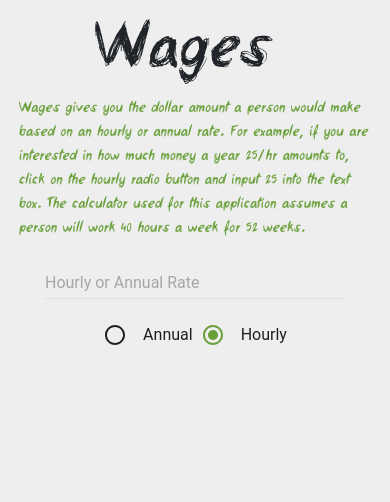
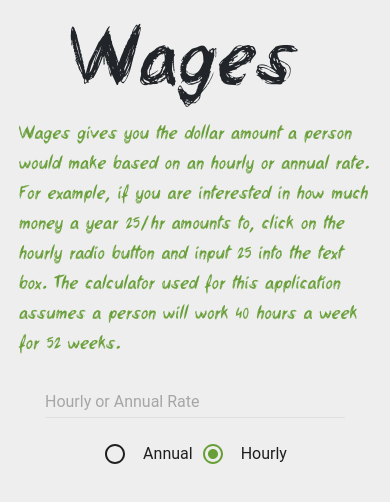
Before and after one commit to itsHabib/Wages, a React app: page / in a window 390 px wide. Shown: the top 502 px of the page. Built offline with nearby package versions, Linux system fonts and the light colour scheme; what react-tap-event-plugin would draw is missing.

Commit message:
fix font and size for title, info, and wage

```diff
--- a/index.html
+++ b/index.html
@@ -4,6 +4,7 @@
     <title>Wages</title>
     <meta charset="utf-8"/>
     <meta name="viewport" content="width=device-width, initial-scale=1"/>
+    <link rel="stylesheet" href="src/style.css"/>
 </head>
     <body>
         <div id="root"></div>
--- a/src/components/App.js
+++ b/src/components/App.js
@@ -89,7 +89,7 @@ export default class App extends Component {
                     <h1 className='title m-1 pr-4'>Wages</h1>
                 </div>
                 <div className="row justify-content-center">
-                    <div className="col-sm-6">
+                    <div className="col-md-6">
                         <p className="info p-1">
                             {INFO}
                         </p>
--- a/src/components/Wages.js
+++ b/src/components/Wages.js
@@ -2,7 +2,7 @@ import React from 'react'
 
 const Wages = ({ wage }) => {
     return (
-        <div><h2 className="wage">{wage}</h2></div>
+        <div><h2 className="wage pr-4">{wage}</h2></div>
     )
 }
 
--- a/src/index.js
+++ b/src/index.js
@@ -8,8 +8,6 @@ injectTapEventPlugin()
 
 import '../node_modules/bootstrap/dist/css/bootstrap.css'
 import './style.css'
-
-
 render(<App/>, document.getElementById('root'))
 
 // if (module.hot) {
--- a/src/style.css
+++ b/src/style.css
@@ -1,29 +1,43 @@
 body {
     background-color: #EEEEEE;
 }
+
+@media(max-width: 500px) {
+    .wage {
+        color: #689F38;
+        font-family: beerFont;
+        font-size: 3.25rem;
+    }
+    .info {
+        color: #689F38;
+        font-family: beerFont;
+    }
+    .title {
+        font-family: beerFont;
+        font-size: 4.25rem;
+    }
+}
+
 .wage {
     color: #689F38;
     font-family: beerFont;
-    font-size: 4em;
+    font-size: 4.5rem;
 }
 
 input {
     font-size: 1.5em
 }
 
-
 .info {
     color: #689F38;
     font-family: beerFont;
+    font-size: 1.25rem;
 }
-
 
 .title {
     font-family: beerFont;
-    font-size: 4.3em;
+    font-size: 5.5rem;
 }
-
-
 
 @font-face {
     src: url('assets/beer-money.ttf');
```
